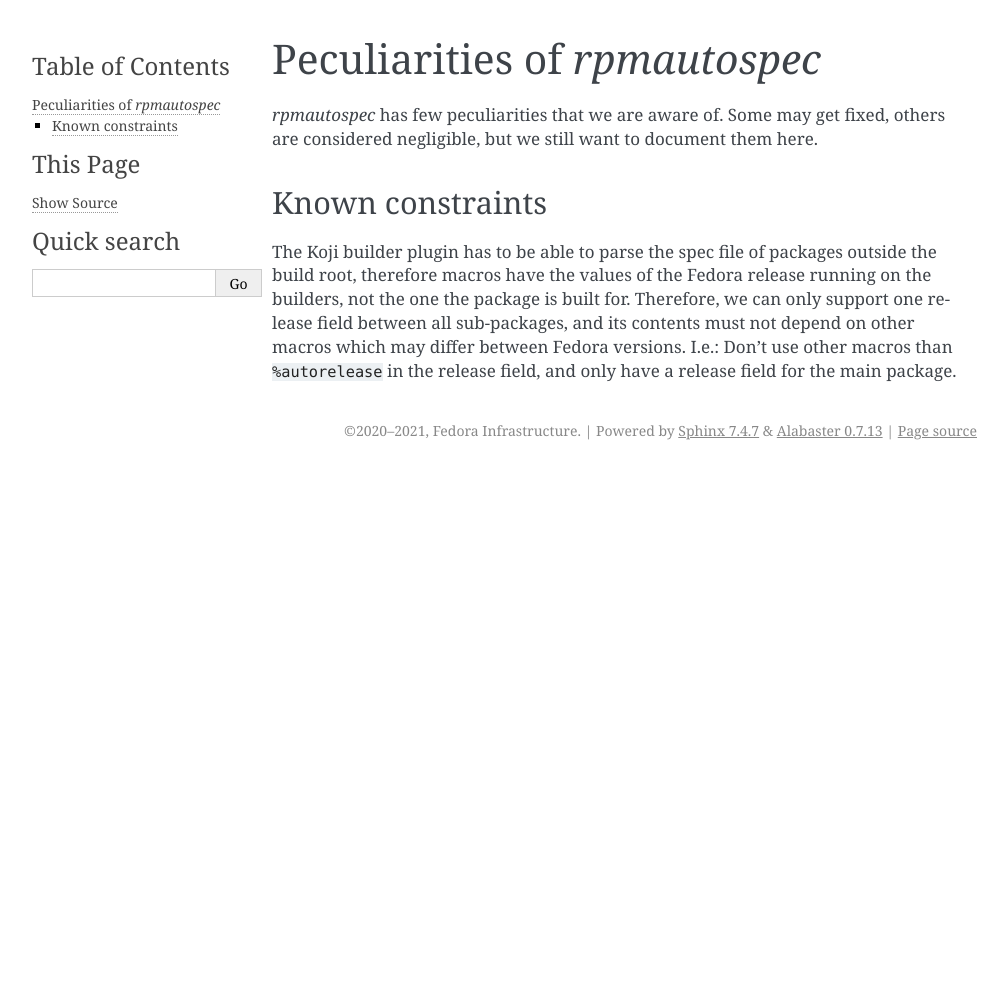
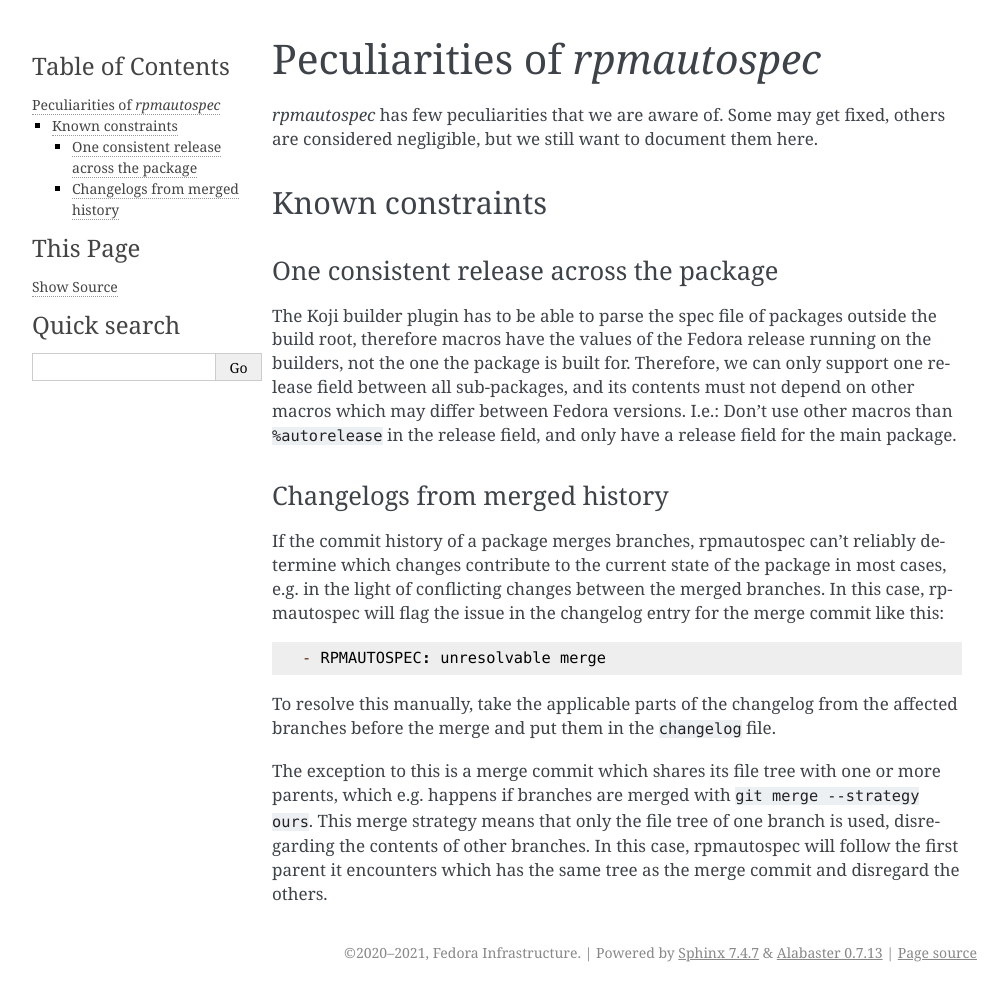
Before and after one commit to fedora-infra/rpmautospec, a Sphinx documentation site: the page built from doc/peculiarities.rst, in a window 1280 px wide. Shown: the whole page, without its empty margins (133-1140 px from the left). Built offline with Sphinx 7.4.7, drawn with Linux system fonts in a browser that asks for light colours; before the commit the page ends 900 px from its top, so only the background shows below that.

Commit message:
Document changelog generation from merged branches
Related: #208

Signed-off-by: Nils Philippsen <nils@redhat.com>

```diff
--- a/doc/peculiarities.rst
+++ b/doc/peculiarities.rst
@@ -11,6 +11,9 @@ here.
 Known constraints
 -----------------
 
+One consistent release across the package
+^^^^^^^^^^^^^^^^^^^^^^^^^^^^^^^^^^^^^^^^^
+
 The Koji builder plugin has to be able to parse the spec file of packages
 outside the build root, therefore macros have the values of the Fedora release
 running on the builders, not the one the package is built for. Therefore, we
@@ -18,3 +21,24 @@ can only support one release field between all sub-packages, and its contents
 must not depend on other macros which may differ between Fedora versions.
 I.e.: Don't use other macros than ``%autorelease`` in the release field, and
 only have a release field for the main package.
+
+Changelogs from merged history
+^^^^^^^^^^^^^^^^^^^^^^^^^^^^^^
+
+If the commit history of a package merges branches, rpmautospec can't reliably
+determine which changes contribute to the current state of the package in most
+cases, e.g. in the light of conflicting changes between the merged branches.
+In this case, rpmautospec will flag the issue in the changelog entry for the
+merge commit like this::
+
+    - RPMAUTOSPEC: unresolvable merge
+
+To resolve this manually, take the applicable parts of the changelog from the
+affected branches before the merge and put them in the ``changelog`` file.
+
+The exception to this is a merge commit which shares its file tree with one or
+more parents, which e.g. happens if branches are merged with ``git merge
+--strategy ours``. This merge strategy means that only the file tree of one
+branch is used, disregarding the contents of other branches. In this case,
+rpmautospec will follow the first parent it encounters which has the same tree
+as the merge commit and disregard the others.
```
